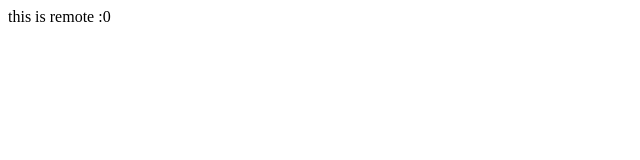
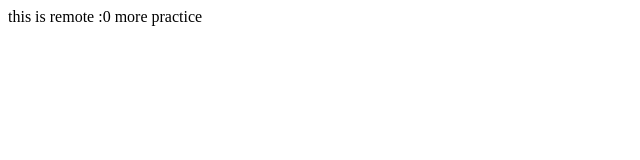
Before and after one commit to zliuu/waow, a plain HTML site: page index.html in a window 1280 px wide. Shown: the whole page, without its empty margins (0-640 px from the left). Drawn offline with Linux system fonts and the light colour scheme.

Commit message:
new line

```diff
--- a/index.html
+++ b/index.html
@@ -8,5 +8,6 @@
 </head>
 <body>
     this is remote :0
+    more practice
 </body>
 </html>
```
